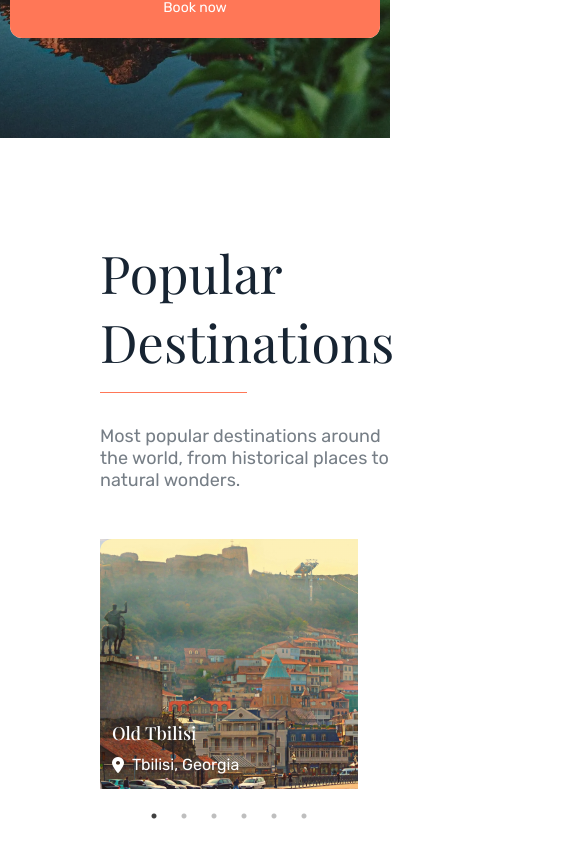
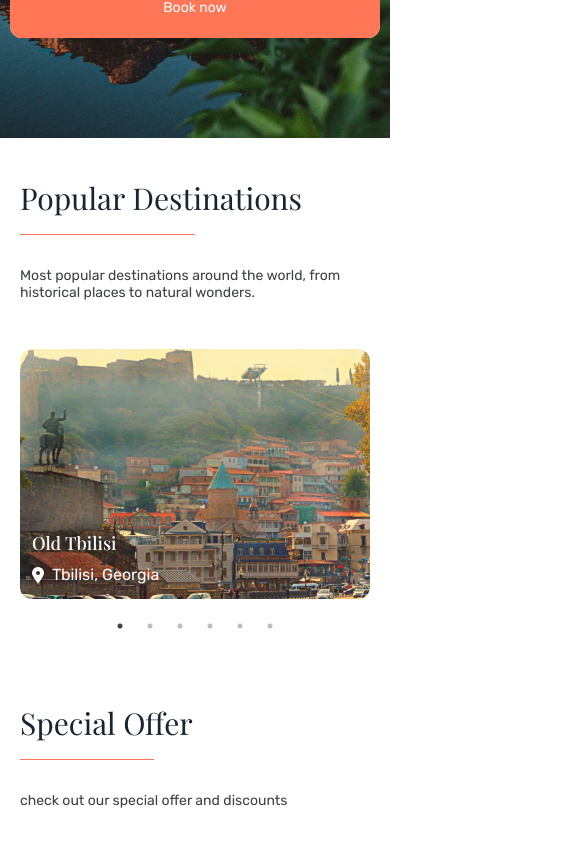
Before and after one commit to NikolozKereselidze/Travel-Agency, a React (Vite) app: page / in a window 390 px wide. Shown: the part 916-1764 px from the top of the page, 585 px wide, since content can reach past the window. Built offline with nearby package versions, Linux system fonts and the light colour scheme; a web font is replaced by a local one.

Commit message:
style: make Footer section responsive
adjust sections padding
disable scroll when overflowing

```diff
--- a/src/App.css
+++ b/src/App.css
@@ -13,7 +13,7 @@
 
 .sectionsWrapper {
   display: flex;
-  padding: 10rem 0px 10rem 10rem;
+  padding: 10rem 0 4rem 10rem;
   flex-direction: column;
   justify-content: center;
   align-items: flex-start;
@@ -22,7 +22,7 @@
 
 .destinationsSection {
   display: block;
-  padding-right: 3.2rem;
+  padding-right: 10rem;
 }
 
 .fa-star {
@@ -39,3 +39,16 @@
     transform: translateY(0);
   }
 }
+
+@media screen and (max-width: 1152px) {
+  .sectionsWrapper {
+    padding: 6rem 5rem 2rem 5rem;
+  }
+}
+
+@media screen and (max-width: 768px) {
+  .sectionsWrapper {
+    padding: 4rem 2rem;
+    padding-bottom: 6.4rem;
+  }
+}
--- a/src/components/Footer/Newsletter.jsx
+++ b/src/components/Footer/Newsletter.jsx
@@ -10,6 +10,7 @@ const NewsLetter = () => {
 
   const handleSubmit = (e) => {
     e.preventDefault();
+    // Handle form submission logic here
     alert("Email submitted:", email);
     setEmail("");
   };
--- a/src/index.css
+++ b/src/index.css
@@ -25,6 +25,10 @@ body {
   line-height: 1.5;
   /* 4. Improve text rendering */
   -webkit-font-smoothing: antialiased;
+  overflow: hidden;
+}
+
+html {
   overflow-x: hidden;
 }
 
--- a/src/styles/Footer/Footer.module.css
+++ b/src/styles/Footer/Footer.module.css
@@ -1,7 +1,7 @@
 .footer {
   margin-top: 10rem;
   background-color: #172432;
-  padding: 20rem 18rem 14rem 18rem;
+  padding: 20rem 9rem 14rem 9rem;
   display: flex;
   position: relative;
   opacity: 0;
@@ -115,3 +115,44 @@
   background-color: #ff7757;
   padding: 1rem 2rem;
 }
+
+@media screen and (max-width: 1152px) {
+  .footer {
+    padding: 20rem 2rem 14rem 2rem;
+  }
+
+  .logo {
+    width: 20rem;
+  }
+
+  .content {
+    gap: 4rem;
+  }
+
+  .newsletter {
+    padding: 2rem 2.4rem;
+  }
+
+  .newsletterHeading {
+    font-size: 2.4rem;
+  }
+}
+
+@media screen and (max-width: 768px) {
+  .footer {
+    padding-bottom: 4.8rem;
+  }
+  .content {
+    flex-direction: column;
+    flex-wrap: wrap;
+  }
+  .logo {
+    align-self: center;
+    width: 26rem;
+  }
+
+  .newsletter {
+    flex-direction: column;
+    gap: 2.4rem;
+  }
+}
--- a/src/styles/SectionHeading.module.css
+++ b/src/styles/SectionHeading.module.css
@@ -27,10 +27,36 @@
 }
 
 .description {
-  color: #767e86;
+  color: #3d3f43;
   font-family: Rubik;
   font-size: 1.8rem;
   font-style: normal;
   font-weight: 400;
   line-height: normal;
 }
+
+@media screen and (max-width: 1152px) {
+  .title {
+    font-size: 4.2rem;
+  }
+}
+
+@media screen and (max-width: 768px) {
+  .title {
+    font-size: 3.8rem;
+  }
+
+  .description {
+    font-size: 1.6rem;
+  }
+}
+
+@media screen and (max-width: 475px) {
+  .title {
+    font-size: 3rem;
+  }
+
+  .description {
+    font-size: 1.4rem;
+  }
+}
```
